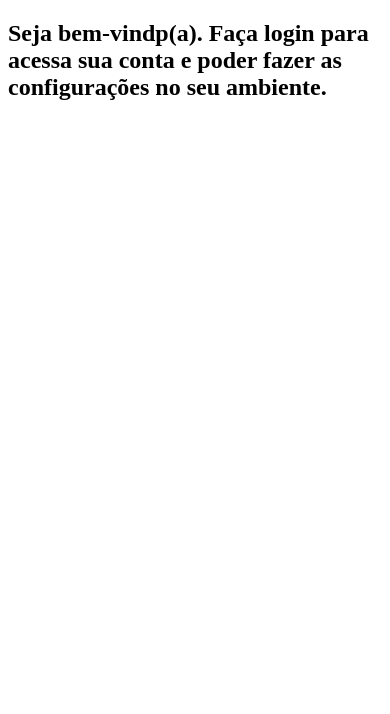
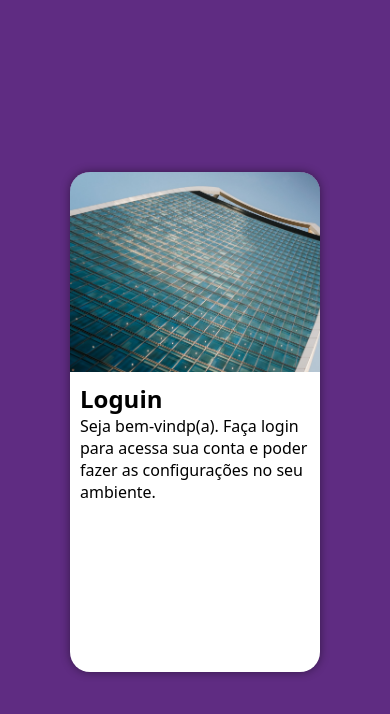
Before and after one commit to Marcos-Brandao/projeto-login, a plain HTML site: page index.html in a window 390 px wide. Drawn offline with Linux system fonts and the light colour scheme.

Commit message:
tela mobile

```diff
--- a/estilos/style.css
+++ b/estilos/style.css
@@ -6,3 +6,50 @@
     Lilás: #5f2c82
 
 */
+
+* {
+    font-family: system-ui, -apple-system, BlinkMacSystemFont, 'Segoe UI', Roboto, Oxygen, Ubuntu, Cantarell, 'Open Sans', 'Helvetica Neue', sans-serif;
+    padding: 0px;
+    margin: 0px;
+    box-sizing: border-box;
+}
+
+body, html {
+    background-color: #5f2c82;
+    height: 100vh;
+    width: 100vw;
+}
+
+main {
+    position: relative;
+    height: 100vh;
+    width: 100vw;
+}
+
+section#login {
+    position: absolute;
+    top: 50%;
+    left: 50%;
+    transform: translate(-50%, -50%);
+    overflow: hidden;
+
+    background-color: white;
+    width: 250px;
+    height: 500px;
+    border-radius: 20px;
+    box-shadow: 0px 0px 10px rgba(0, 0, 0, 0.447);
+}
+
+section#login > div#imagem {
+    display: block;
+    background: #5f2c82 url(../imagens/metal.jpeg) no-repeat;
+    background-size: cover;
+    background-position: left bottom;
+    height: 200px;
+}
+
+section#login > div#formulario {
+    display: block;
+    padding: 10px;
+
+}
--- a/index.html
+++ b/index.html
@@ -13,7 +13,8 @@
 
             </div>
             <div id="formulario">
-                <h1>Seja bem-vindp(a). Faça login para acessa sua conta e poder fazer as configurações no seu ambiente.</h1>
+                <h1>Loguin</h1>
+                <p>Seja bem-vindp(a). Faça login para acessa sua conta e poder fazer as configurações no seu ambiente.</p>
             </div>
             <form action="login.php" method="post"></form>
         </section>
```
Also changed, not shown: 1 other file.
